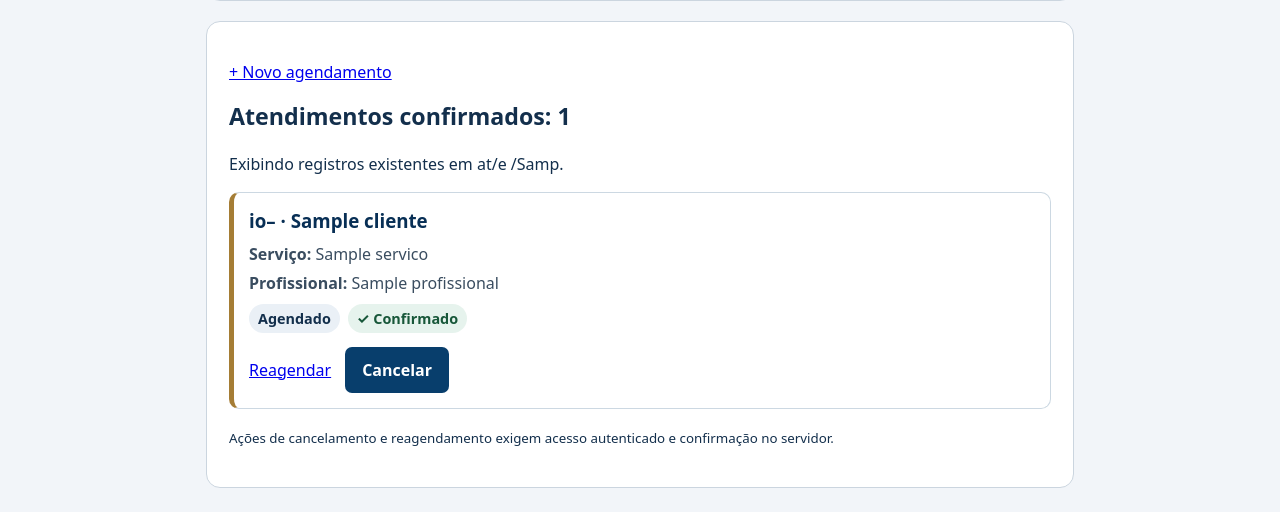
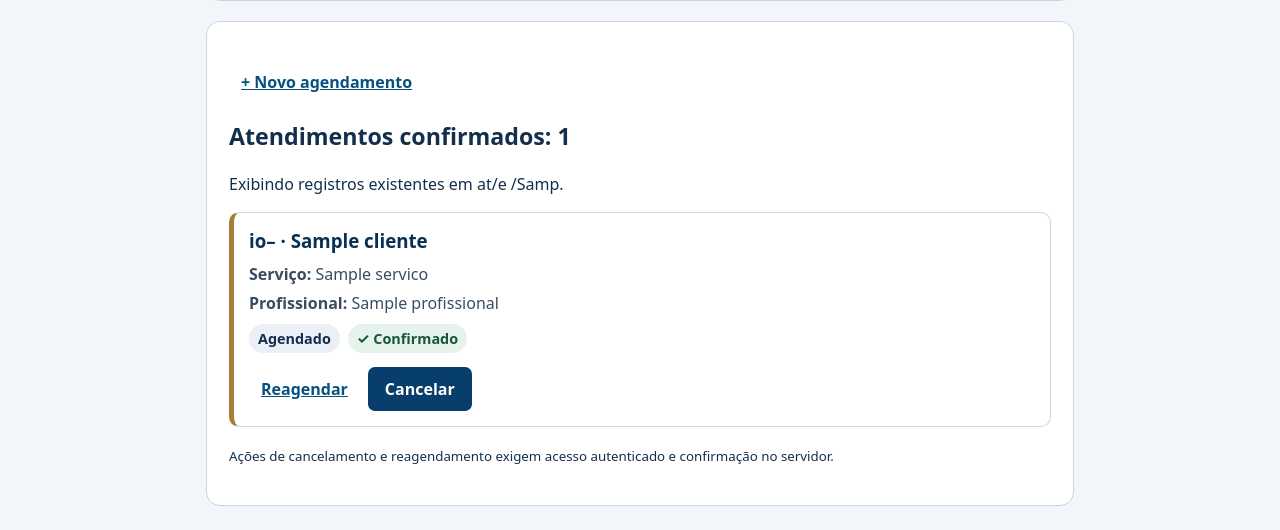
Before and after one commit to CarlosENunes93/agendafacil-corte-nobre, a Flask app: template app/templates/agenda.html in a window 1280 px wide. Shown: the part 356-886 px from the top of the page. Run offline with Flask 3, Linux system fonts and the light colour scheme; the template is opened without the code that fills it: most values are stand-ins (such as "Sample title", 1, 10 or a date in 2020).

Commit message:
style: ampliar alvos de toque e melhorar experiencia movel

```diff
--- a/app/templates/agenda.html
+++ b/app/templates/agenda.html
@@ -28,6 +28,11 @@
     .confirmado{background:#e6f3ed;color:#175739}
     .vazio{border:1px dashed #8da0b2;border-radius:9px;padding:20px}
     .fim{display:flex;justify-content:flex-end}
+    .acao-link{display:inline-flex;align-items:center;justify-content:center;min-height:44px;padding:10px 12px;border-radius:8px;color:#075180;font-weight:700}
+    .acoes-item{display:flex;flex-wrap:wrap;gap:8px;align-items:center;margin-top:14px}
+    .acoes-item form{margin:0}
+    .acoes-item button{min-height:44px}
+    .acao-link:focus-visible{outline:3px solid #b58427;outline-offset:3px}
     @media(max-width:420px){.painel{padding:17px}.fim button{width:100%}}
   </style>
 </head>
@@ -60,7 +65,7 @@
       {% for categoria, mensagem in get_flashed_messages(with_categories=true) %}
       <p role="status" style="background:#e6f3ed;color:#175739;padding:14px;border-radius:8px;font-weight:700">{{ mensagem }}</p>
       {% endfor %}
-      <p><a href="{{ url_for('auth.novo_agendamento') }}">+ Novo agendamento</a></p>
+      <p><a class="acao-link" href="{{ url_for('auth.novo_agendamento') }}">+ Novo agendamento</a></p>
       <h2 id="atendimentos">Atendimentos confirmados: {{ atendimentos|length }}</h2>
       <p>Exibindo registros existentes em {{ data[8:10] }}/{{ data[5:7] }}/{{ data[:4] }}.</p>
       {% if atendimentos %}
@@ -74,8 +79,8 @@
             <span class="etiqueta">{{ 'Encaixe' if item['origem'] == 'encaixe' else 'Agendado' }}</span>
             <span class="etiqueta confirmado">✓ Confirmado</span>
           </div>
-          <div class="acoes-item" style="display:flex;flex-wrap:wrap;gap:14px;align-items:center;margin-top:14px">
-            <a href="{{ url_for('auth.reagendar_atendimento', agendamento_id=item['id']) }}">Reagendar</a>
+          <div class="acoes-item">
+            <a class="acao-link" href="{{ url_for('auth.reagendar_atendimento', agendamento_id=item['id']) }}">Reagendar</a>
             <form method="post" action="{{ url_for('auth.cancelar_atendimento', agendamento_id=item['id']) }}">
               <input type="hidden" name="csrf_token" value="{{ csrf_token }}">
               <button type="submit" aria-label="Cancelar atendimento de {{ item['cliente'] }}">Cancelar</button>
```
